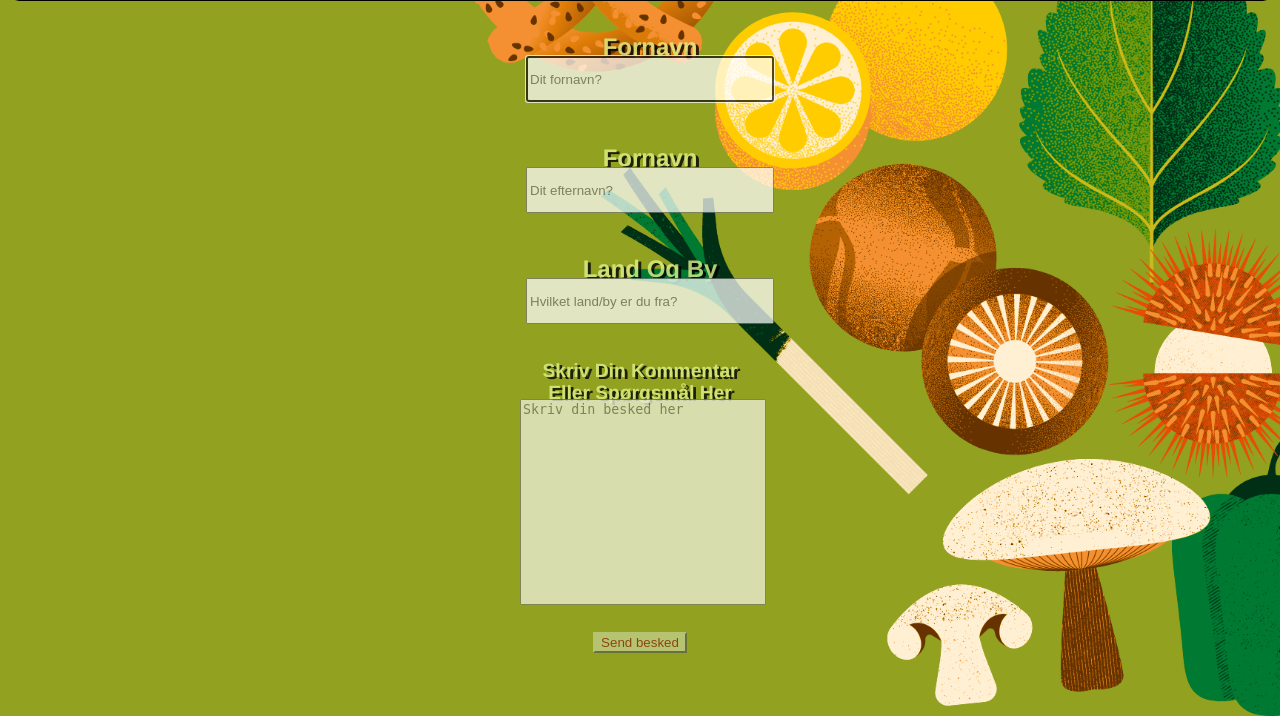
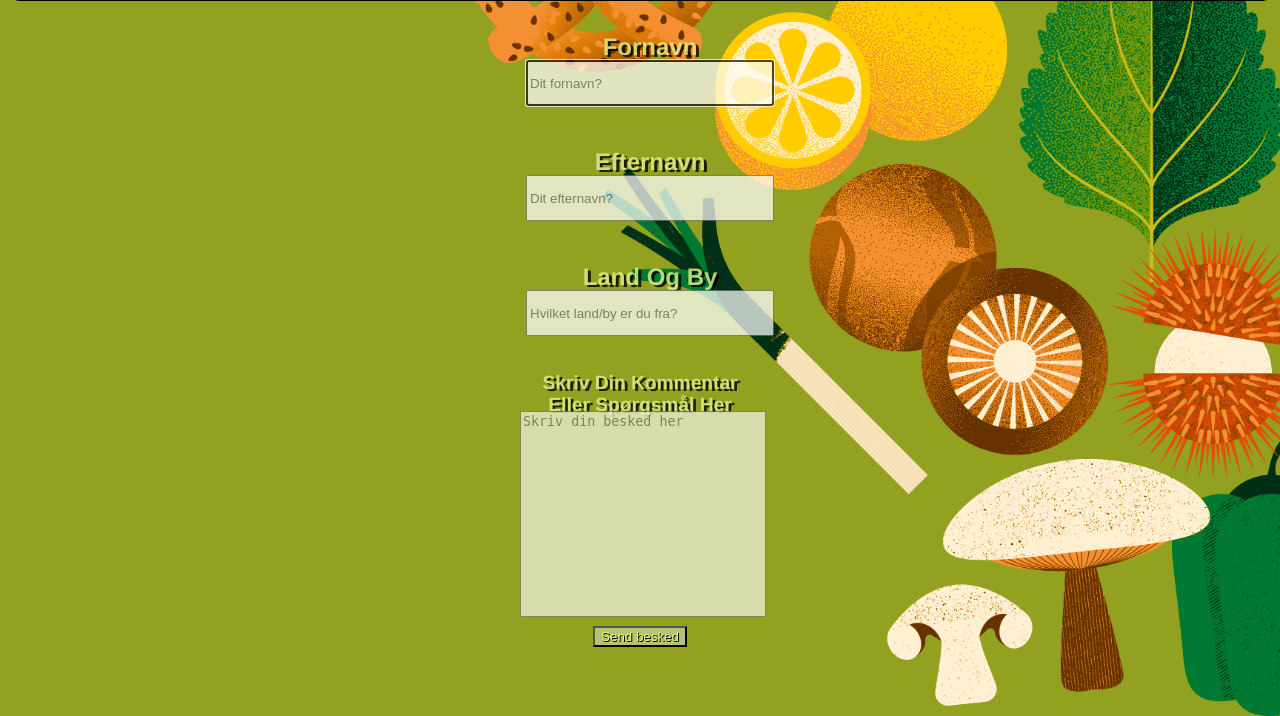
Before and after one commit to Linding3r/ZeroFoodWaste, a Spring Boot app: page /contact in a window 1280 px wide. Shown: the part 84-800 px from the top of the page. Run offline with Spring Boot 4, Linux system fonts and the light colour scheme.

Commit message:
edited contact fonts etc

```diff
--- a/src/main/resources/static/css/contactformular.css
+++ b/src/main/resources/static/css/contactformular.css
@@ -16,7 +16,8 @@ h3 {
     text-transform: capitalize;
     color: rgb(223, 240, 138);
     text-shadow: 3px 2px black;
-    margin-bottom: -5px;
+    margin-bottom: -1px;
+
 
 
 }
--- a/src/main/resources/templates/contact.html
+++ b/src/main/resources/templates/contact.html
@@ -36,7 +36,7 @@
             <input type="text" id="fname" name="firstname" placeholder="Dit fornavn?" autofocus>
             <br> <br>
 
-            <label for="lname"><h3>Fornavn</h3> </label>
+            <label for="lname"><h3>Efternavn</h3> </label>
             <input type="text" id="lname" name="lastname" placeholder="Dit efternavn?">
             <br> <br>
             <label for="country"><h3>Land og by</h3></label>
@@ -51,8 +51,7 @@
         <br>
         <br>
         <br>
-        <br>
-        <input type="submit" value="Send besked" style="background-color: #B6C471; color: saddlebrown; border-color: #B6C471;">
+        <input type="submit" value="Send besked" style="background-color: #B6C471; color: rgb(223, 240, 138); text-shadow: 1px 1px black; border-color: black; border-color: black">
 
 
     </form>
```
